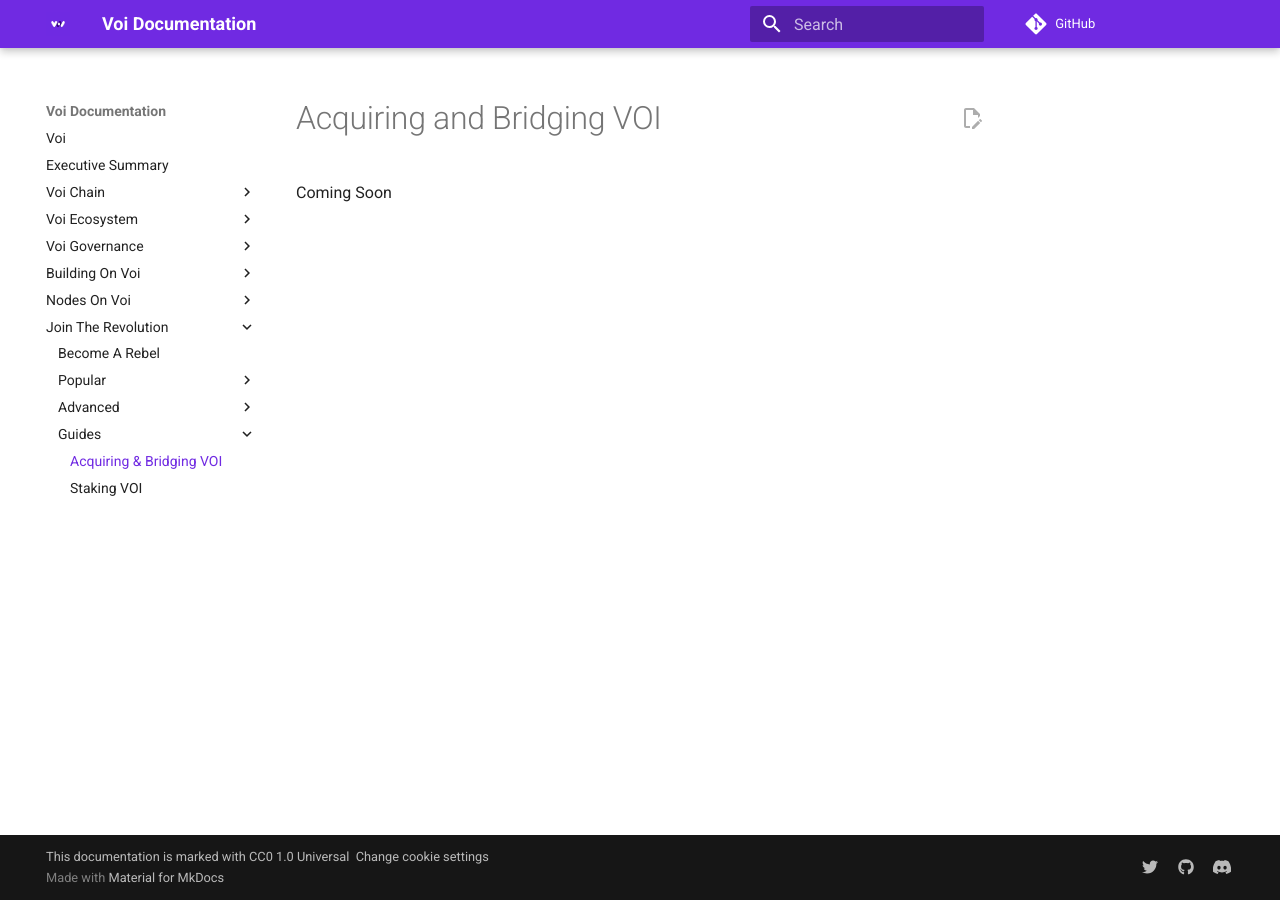
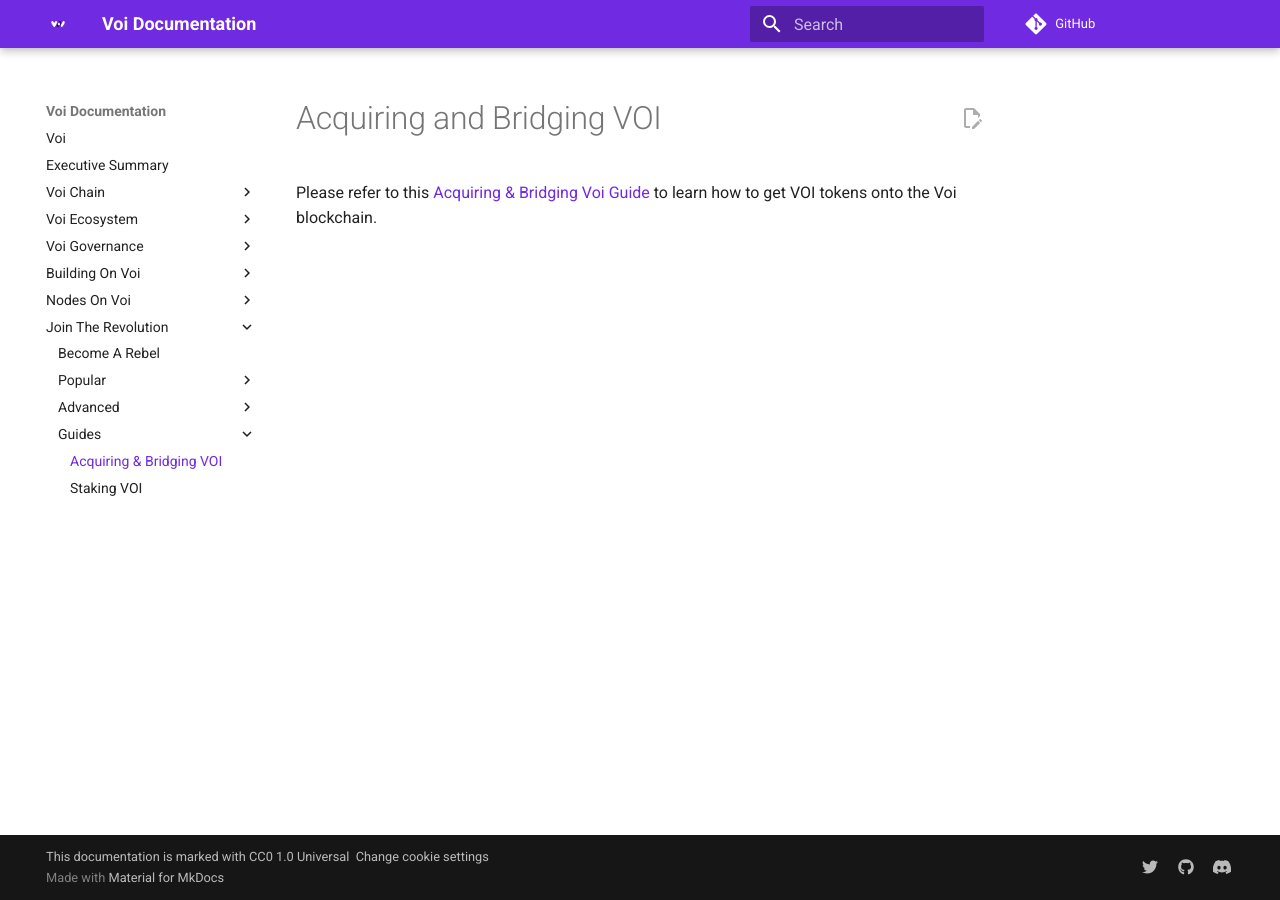
Before and after one commit to VoiNetwork/learn-more, an MkDocs documentation site: the page built from docs/guides/acquiring-and-bridging.md, in a window 1280 px wide. Built offline with MkDocs 1.6.1 and Material for MkDocs 9.7.7, drawn with Linux system fonts in a browser that asks for light colours; plug-ins that fetch from the network failed and are left out; comment, search, counter and statistics services are not loaded.

Commit message:
Update acquiring-and-bridging.md

```diff
--- a/docs/guides/acquiring-and-bridging.md
+++ b/docs/guides/acquiring-and-bridging.md
@@ -1,3 +1,3 @@
 # Acquiring and Bridging VOI
 
-Coming Soon
+Please refer to this [Acquiring & Bridging Voi Guide](https://docs.google.com/document/d/19_m3y2BD1VGARl2VPF0fFq8qr6mJN7lsG) to learn how to get VOI tokens onto the Voi blockchain.
```
